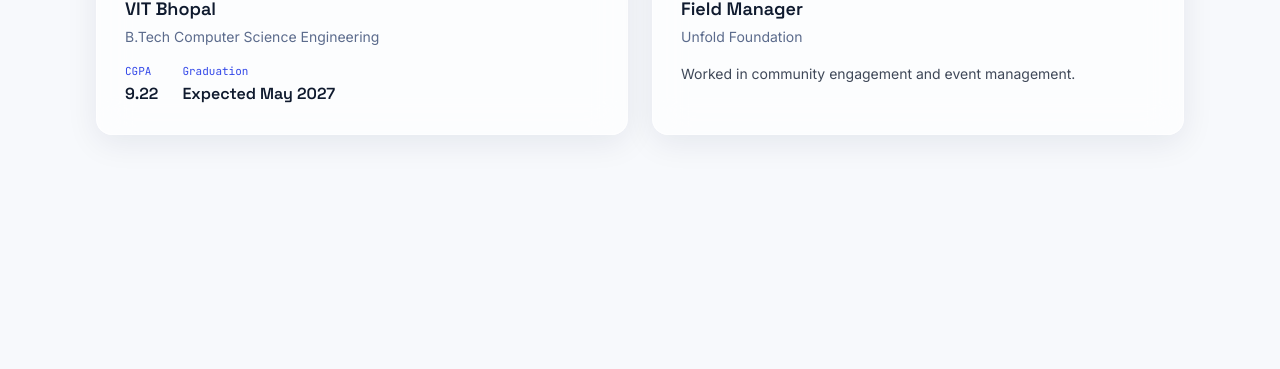
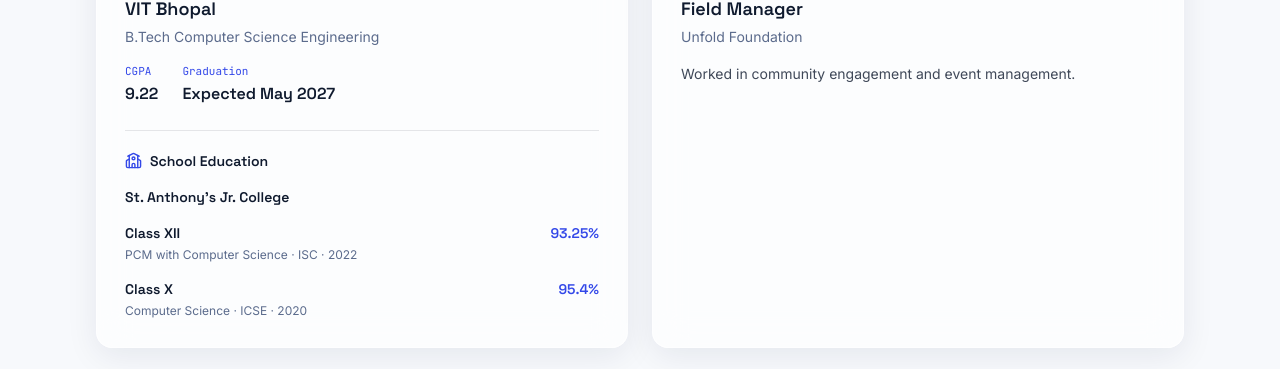
Before and after one commit to diyam3/My-Portfolio, a Next.js app: page / in a window 1280 px wide. Shown: the part 7013-7382 px from the top of the page. Built offline with nearby package versions, Linux system fonts and the light colour scheme; no server answers.

Commit message:
Made changes in Education section

```diff
--- a/components/Education.tsx
+++ b/components/Education.tsx
@@ -3,7 +3,7 @@
 import { motion } from "framer-motion";
 import SectionHeading from "@/components/ui/SectionHeading";
 import { education, extraCurricular } from "@/lib/data";
-import { GraduationCap, Heart } from "lucide-react";
+import { GraduationCap, Heart, School } from "lucide-react";
 
 export default function Education() {
   return (
@@ -12,6 +12,7 @@ export default function Education() {
         <SectionHeading eyebrow="06 · foundation" title="Education & Beyond" />
 
         <div className="grid md:grid-cols-2 gap-6">
+          {/* College + School Education */}
           <motion.div
             initial={{ opacity: 0, y: 24 }}
             whileInView={{ opacity: 1, y: 0 }}
@@ -19,27 +20,90 @@ export default function Education() {
             transition={{ duration: 0.55 }}
             className="glass rounded-2xl shadow-glass p-7"
           >
+            {/* College */}
             <div className="w-11 h-11 rounded-xl bg-royal-600/10 text-royal-600 dark:text-royal-300 flex items-center justify-center mb-5">
               <GraduationCap size={20} />
             </div>
+
             <h3 className="font-display font-semibold text-lg text-ink dark:text-white mb-1">
               {education.institution}
             </h3>
+
             <p className="text-mist dark:text-royal-100/60 text-sm mb-4">
               {education.degree}
             </p>
-            <div className="flex gap-6">
+
+            <div className="flex gap-6 mb-6">
               <div>
-                <p className="font-mono text-[11px] text-royal-600 dark:text-royal-300 mb-0.5">CGPA</p>
-                <p className="font-display font-semibold text-ink dark:text-white">{education.cgpa}</p>
+                <p className="font-mono text-[11px] text-royal-600 dark:text-royal-300 mb-0.5">
+                  CGPA
+                </p>
+                <p className="font-display font-semibold text-ink dark:text-white">
+                  {education.cgpa}
+                </p>
               </div>
+
               <div>
-                <p className="font-mono text-[11px] text-royal-600 dark:text-royal-300 mb-0.5">Graduation</p>
-                <p className="font-display font-semibold text-ink dark:text-white">{education.graduation}</p>
+                <p className="font-mono text-[11px] text-royal-600 dark:text-royal-300 mb-0.5">
+                  Graduation
+                </p>
+                <p className="font-display font-semibold text-ink dark:text-white">
+                  {education.graduation}
+                </p>
+              </div>
+            </div>
+
+            {/* School Education */}
+            <div className="pt-5 border-t border-ink/10 dark:border-white/10">
+              <div className="flex items-center gap-2 mb-4">
+                <School
+                  size={17}
+                  className="text-royal-600 dark:text-royal-300"
+                />
+                <h4 className="font-display font-semibold text-sm text-ink dark:text-white">
+                  School Education
+                </h4>
+              </div>
+
+              <h5 className="font-display font-semibold text-sm text-ink dark:text-white mb-1">
+                St. Anthony's Jr. College
+              </h5>
+
+              {/* 12th */}
+              <div className="mt-4">
+                <div className="flex items-center justify-between">
+                  <p className="font-display font-semibold text-sm text-ink dark:text-white">
+                    Class XII
+                  </p>
+                  <p className="font-display font-semibold text-sm text-royal-600 dark:text-royal-300">
+                    93.25%
+                  </p>
+                </div>
+
+                <p className="text-mist dark:text-royal-100/60 text-xs mt-1">
+                  PCM with Computer Science · ISC · 2022
+                </p>
+              </div>
+
+              {/* 10th */}
+              <div className="mt-4">
+                <div className="flex items-center justify-between">
+                  <p className="font-display font-semibold text-sm text-ink dark:text-white">
+                    Class X
+                  </p>
+                  <p className="font-display font-semibold text-sm text-royal-600 dark:text-royal-300">
+                    95.4%
+                  </p>
+                </div>
+
+                <p className="text-mist dark:text-royal-100/60 text-xs mt-1">
+                  Computer Science · ICSE · 2020
+                </p>
               </div>
             </div>
           </motion.div>
 
+          {/* Beyond / Extra Curricular */}
           <motion.div
             initial={{ opacity: 0, y: 24 }}
             whileInView={{ opacity: 1, y: 0 }}
@@ -50,12 +114,15 @@ export default function Education() {
             <div className="w-11 h-11 rounded-xl bg-royal-600/10 text-royal-600 dark:text-royal-300 flex items-center justify-center mb-5">
               <Heart size={19} />
             </div>
+
             <h3 className="font-display font-semibold text-lg text-ink dark:text-white mb-1">
               {extraCurricular.role}
             </h3>
+
             <p className="text-mist dark:text-royal-100/60 text-sm mb-4">
               {extraCurricular.org}
             </p>
+
             <p className="text-sm text-ink/80 dark:text-royal-100/70 leading-relaxed">
               {extraCurricular.description}
             </p>
```
